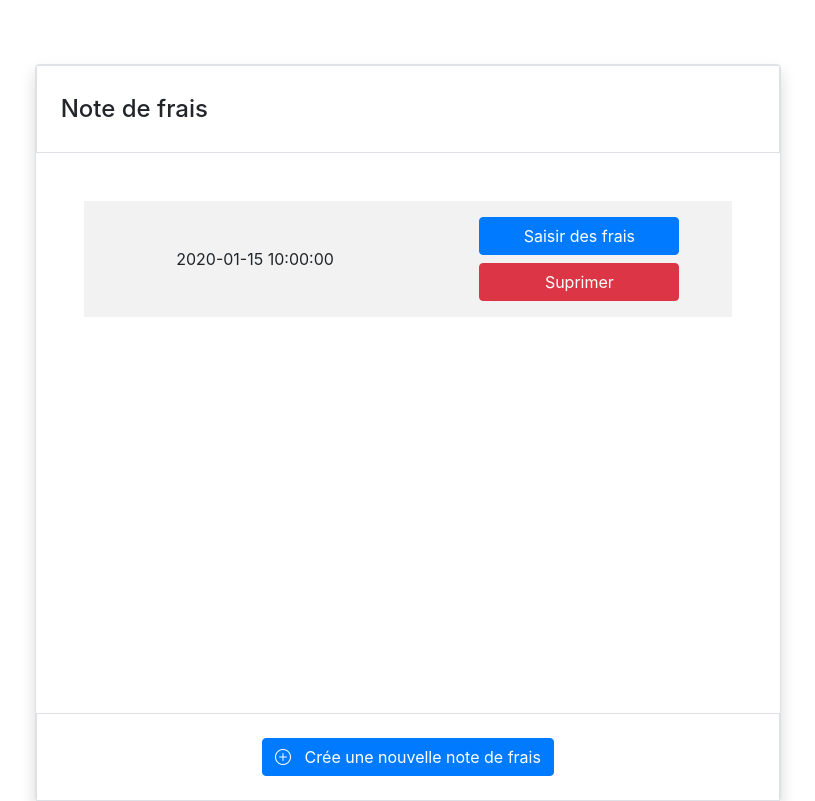
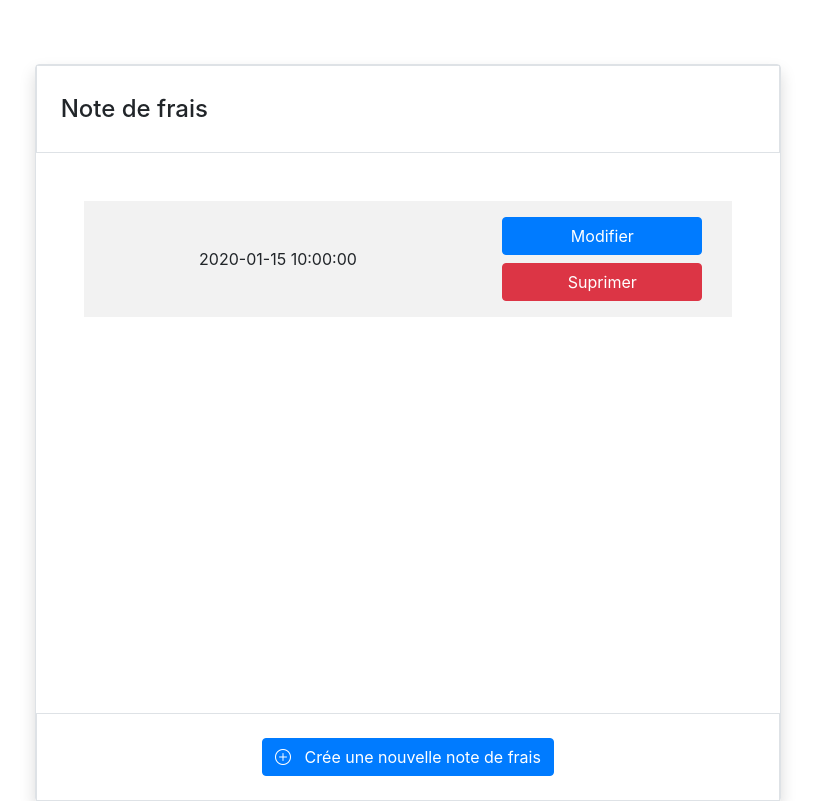
Before and after one commit to Le-trio-malefique/Projet_note_de_frais, a PHP site: template vue/vueSaisie/v_ListeNdf.php in a window 1280 px wide. Shown: the top 801 px of the page, without its empty margins (232-1047 px from the left). Run offline with PHP 8.4, Linux system fonts and the light colour scheme; the template is opened without the code that fills it: most values are stand-ins (such as "Sample title", 1, 10 or a date in 2020); some libraries are stand-ins or nearby versions.

Commit message:
bouton modifier

```diff
--- a/vue/vueSaisie/v_ListeNdf.php
+++ b/vue/vueSaisie/v_ListeNdf.php
@@ -18,7 +18,7 @@
                                     ".$row['Date']."
                                 </td>
                                 <td class='p-3 d-flex-lg justify-content-center'>
-                                    <a class='btn btn-primary mx-auto w-100' style='max-width : 200px!important;' href='index.php?ctl=notedefrais&action=saisie&id=".$row['Id_ndf']."'>Saisir des frais</a>
+                                    <a class='btn btn-primary mx-auto w-100' style='max-width : 200px!important;' href='index.php?ctl=notedefrais&action=saisie&id=".$row['Id_ndf']."'>Modifier</a>
                                     <form class='mt-2 p-0' action='index.php?ctl=notedefrais&action=supprimer' method='post'>
                                         <input type='hidden' name='idNdf' value='".$row['Id_ndf']."'>
                                         <input type='submit' class='btn btn-danger mx-auto w-100' value='Suprimer' style='max-width : 200px!important;'>
```
